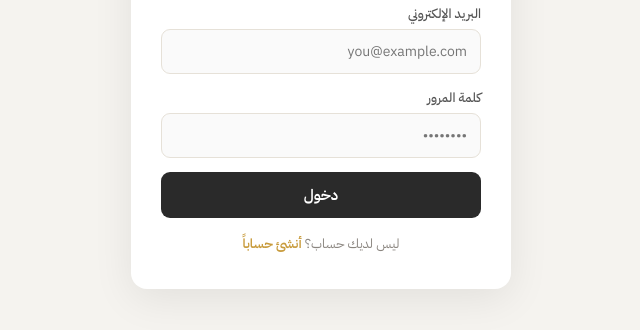
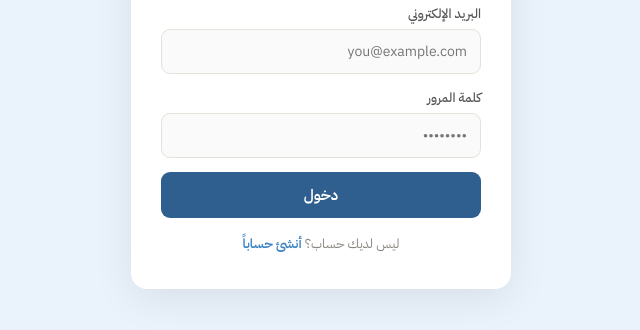
Before and after one commit to alhaij/maham, a plain HTML site: page index.html in a window 1280 px wide. Shown: the part 316-646 px from the top of the page, without its empty margins (319-959 px from the left). Drawn offline with nearby package versions, Linux system fonts and the light colour scheme.

Commit message:
تغيير الواجهة لأزرق فاتح

```diff
--- a/index.html
+++ b/index.html
@@ -12,8 +12,8 @@
      (تجدهما في: Supabase > Project Settings > API)
      ============================================================ */
   :root{
-    --bg:#f5f3ef; --panel:#fff; --ink:#2a2a2a; --muted:#8b8680;
-    --line:#e6e1d8; --gold:#c89b3c; --green:#5a8a6b; --red:#b5564a; --dark:#2a2a2a;
+    --bg:#eaf2fb; --panel:#fff; --ink:#2a2a2a; --muted:#8b8680;
+    --line:#e6e1d8; --gold:#3b82c4; --green:#5a8a6b; --red:#b5564a; --dark:#2f5f8f;
   }
   *{box-sizing:border-box}
   body{margin:0;font-family:'IBM Plex Sans Arabic',sans-serif;background:var(--bg);color:var(--ink)}
```
